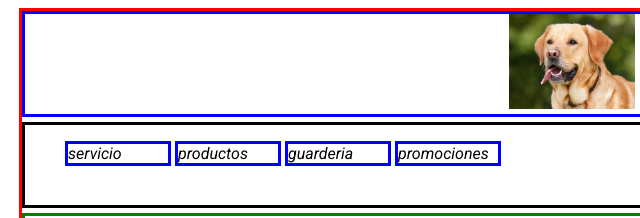
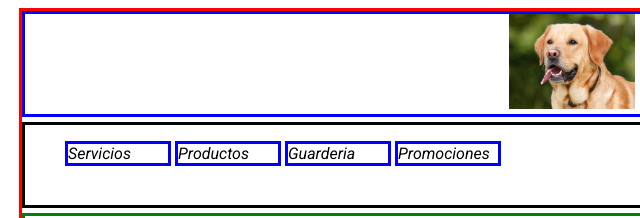
Before and after one commit to Thomasmarriag/veterinaria, a plain HTML site: page docs/index.html in a window 1280 px wide. Shown: the top 218 px of the page, 68-708 px from the left. Drawn offline with Linux system fonts and the light colour scheme; files that its build step writes are made by us from their sources.

Commit message:
correccion de palabras
correccion de palabras

```diff
--- a/docs/index.html
+++ b/docs/index.html
@@ -16,10 +16,10 @@
 
         <nav>
             <ul>
-                <li> servicio </li>
-                <li> productos </li>
-                <li> guarderia </li>
-                <li> promociones </li>
+                <li> Servicios </li>
+                <li> Productos </li>
+                <li> Guarderia </li>
+                <li> Promociones </li>
             </ul>
         </nav>
         <section>
```
